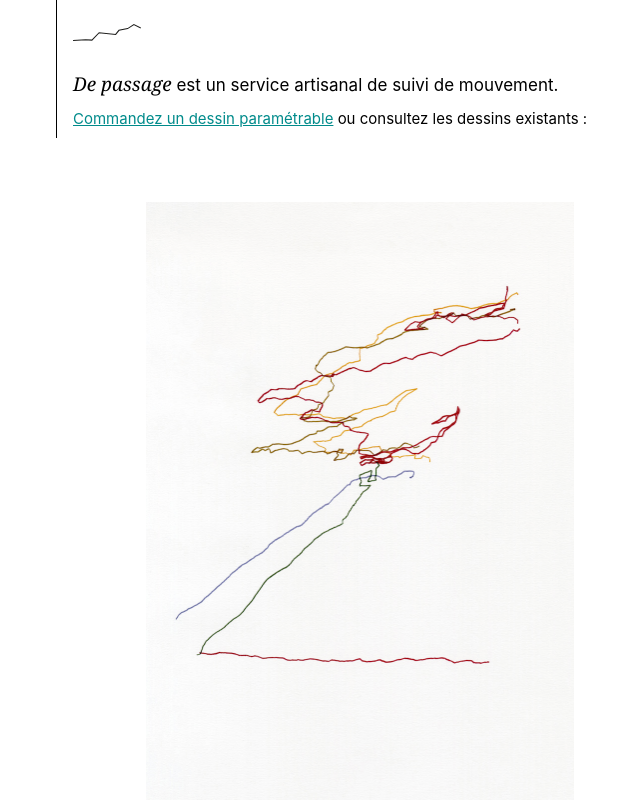
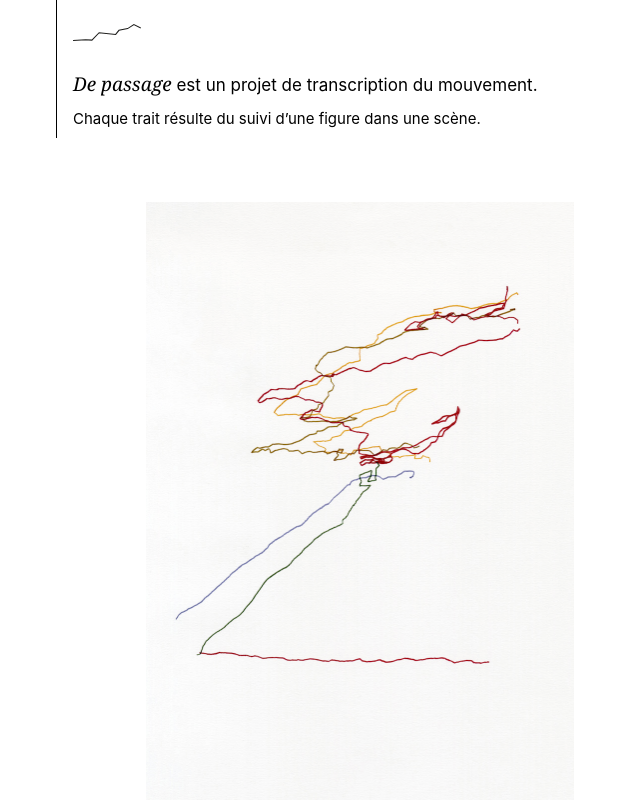
Before and after one commit to arnaudrenaud/vv, a Next.js app: page / in a window 1280 px wide. Shown: the top 800 px of the page, without its empty margins (280-920 px from the left). Built offline with nearby package versions, Linux system fonts and the light colour scheme.

Commit message:
Change project header description

```diff
--- a/react-components/global/Header.tsx
+++ b/react-components/global/Header.tsx
@@ -42,14 +42,13 @@ const Header = ({
           {isOnIndexPage && (
             <>
               <StyledServiceTitle>{SITE_TITLE}</StyledServiceTitle>{' '}
-              <span>est un service artisanal de suivi de mouvement.</span>
+              <span>est un projet de transcription du mouvement.</span>
             </>
           )}
         </StyledHeadParagraph>
         {isOnIndexPage && (
           <StyledParagraph>
-            <a href="/special-order">Commandez un dessin paramétrable</a> ou
-            consultez les dessins existants :
+            Chaque trait résulte du suivi d’une figure dans une scène.
           </StyledParagraph>
         )}
       </StyledHeader>
```
